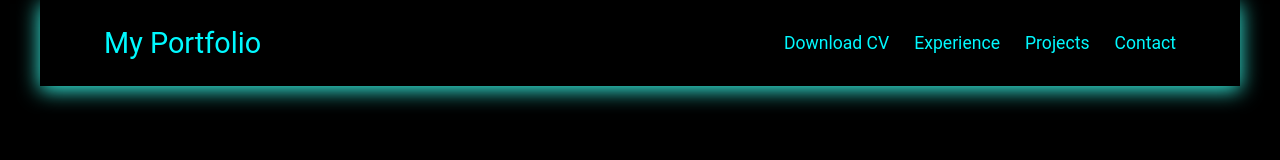
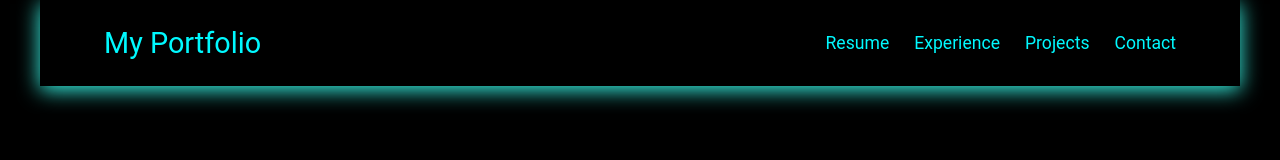
Before and after one commit to HimanshuXD0/Travelific, a React (Create React App) app: page /developer in a window 1280 px wide. Shown: the top 160 px of the page. Built offline with nearby package versions, Linux system fonts and the light colour scheme.

Commit message:
add portfolio

```diff
--- a/src/modules/Dashboard/Dashboard.css
+++ b/src/modules/Dashboard/Dashboard.css
@@ -176,7 +176,7 @@
   }
 
   .nav__links {
-    gap: 0.5rem;
+    gap: 1rem;
   }
 
   .container {
--- a/src/modules/DeveloperZone/Developer.js
+++ b/src/modules/DeveloperZone/Developer.js
@@ -9,8 +9,8 @@
         <div className={styles.logo}>My Portfolio</div>
         <ul className={styles.navLinks}>
           <li>
-            <a href="/Himanshu-Sharmacv.pdf" download>
-              Download CV
+            <a href="https://drive.google.com/file/d/14YFH3_HDBzxUN4gjUmu-JGEQAYviK74m/view?usp=sharing">
+                Resume
             </a>
           </li>
           <li><a href="#experience">Experience</a></li>
```
